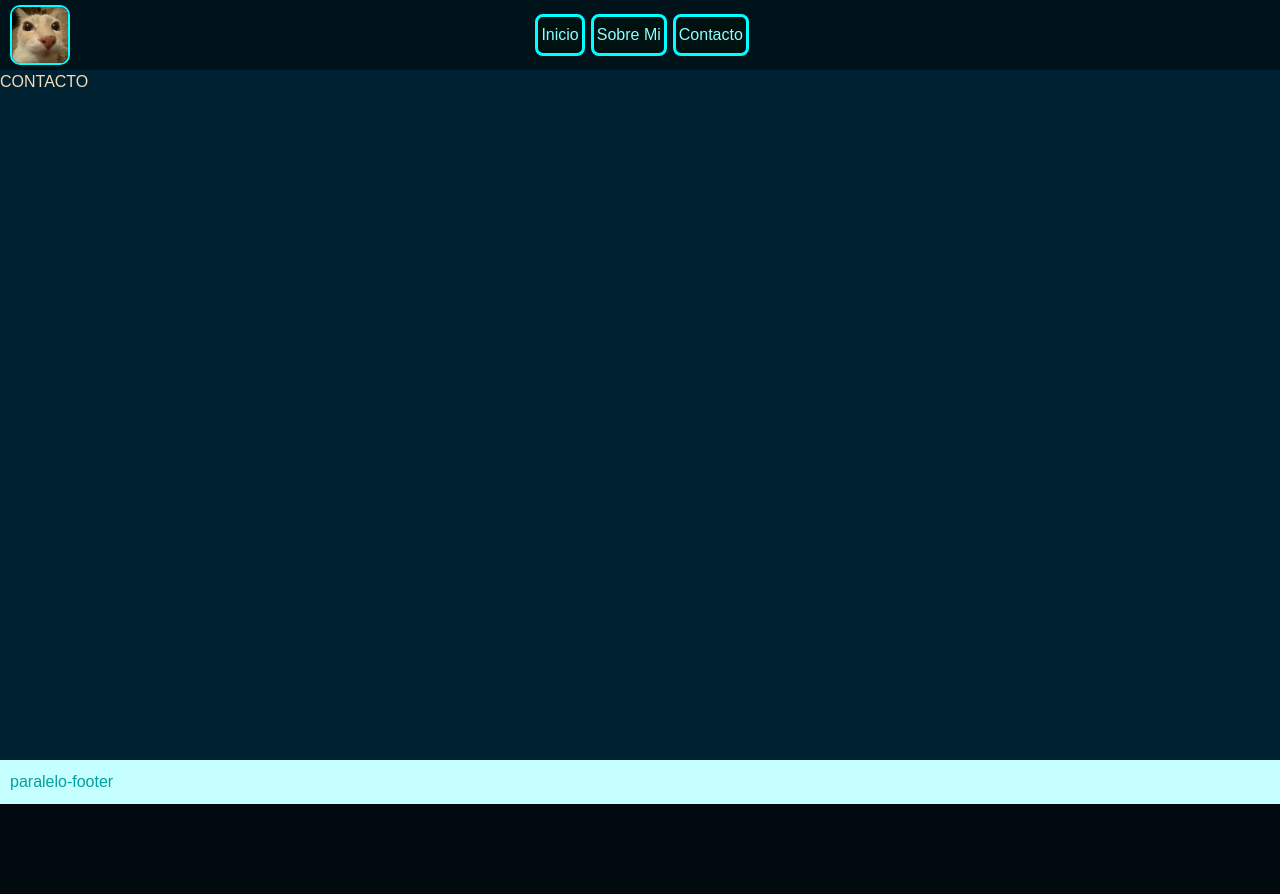
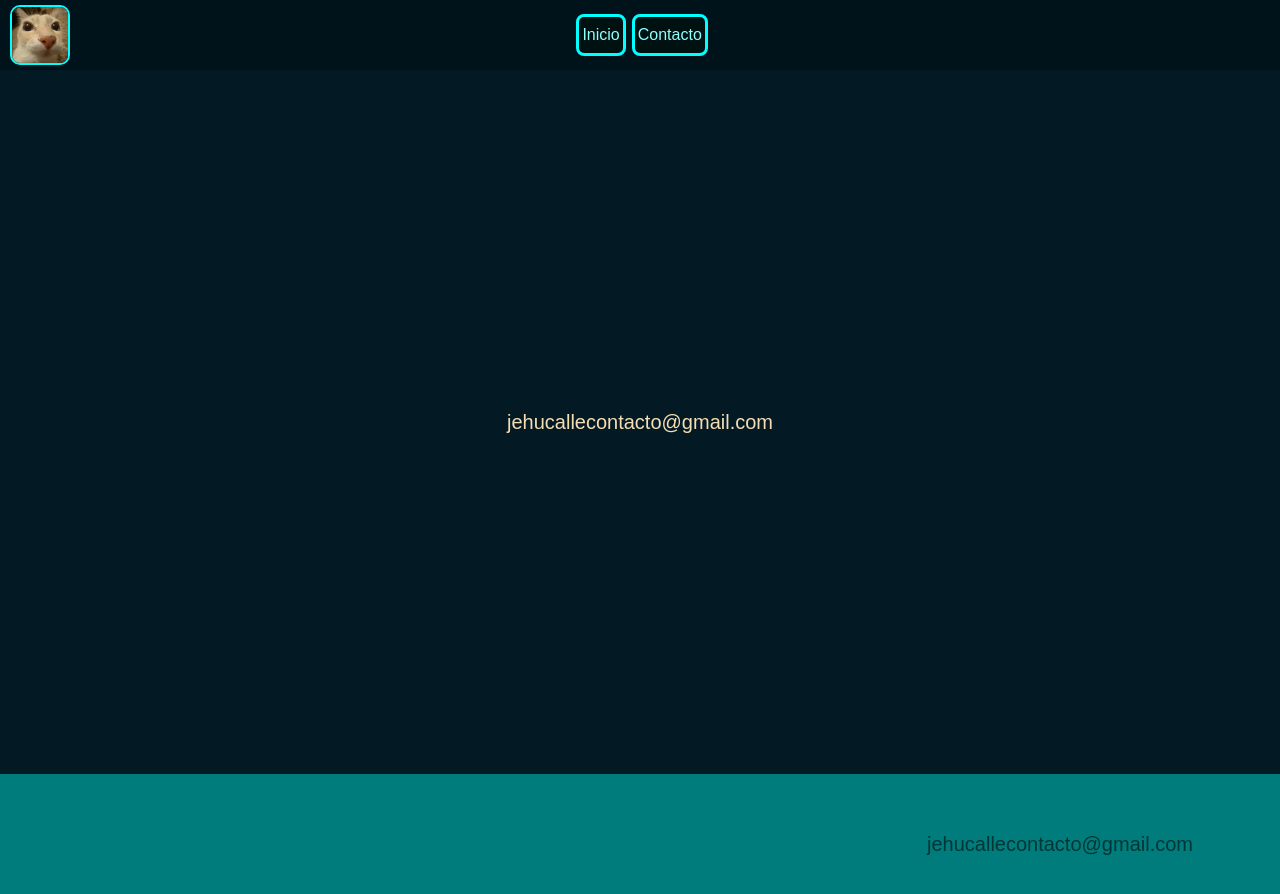
Before and after one commit to JehuCalle/portafolio-react, a React (Create React App) app: page /portafolio-react/Pages/Contacto in a window 1280 px wide. Shown: the top 894 px of the page. Before the commit the page ends 804 px from the top, so only its background shows below. Built offline with nearby package versions, Linux system fonts and the light colour scheme; a web font is replaced by a local one.

Commit message:
Estructura general: terminada - Falta mejorar la presentacion mediante Css

```diff
--- a/src/App.css
+++ b/src/App.css
@@ -2,11 +2,6 @@
   margin: 0px;
   padding: 0px;
   box-sizing: border-box;
-}
-
-body {
-  color: wheat;
-  background-color: rgb(0, 10, 15);
 }
 
 .contenedor-cuerpo {
@@ -15,10 +10,32 @@ body {
   margin: 0px;
   padding: 0px;
   background-color: rgb(0, 33, 49);
+  position: relative;
 }
 
 .footer-app {
+  height: 140px;
+  display: flex;
+  flex-wrap: wrap;
+  justify-content: flex-end;
+  align-items: center;
+  color: rgb(0, 54, 54);
+  background-color: rgb(0, 124, 124);
+}
+.contFoot {
   padding: 10px;
-  color: rgb(0, 160, 160);
-  background-color: rgb(198, 255, 255);
+  display: flex;
+  flex-wrap: wrap;
+  justify-content: flex-end;
+  align-items: center;
+  color: rgb(0, 54, 54);
+  background-color: rgb(0, 124, 124);
 }
+.miniContFoot {
+  height: 100%;
+  display: flex;
+  flex-wrap: wrap;
+  justify-content: center;
+  align-items: center;
+  font-size: 20px;
+}
--- a/src/App.jsx
+++ b/src/App.jsx
@@ -20,7 +20,6 @@ function App() {
           <Routes>
             <Route path ="/portafolio-react" element = {<BarraNav/>} >
               <Route path="/portafolio-react" element={<Inicio />} />
-              <Route path="Pages/SobreMi" element={<SobreMi />} />
               <Route path="Pages/Contacto" element={<Contacto/>} />
               <Route path="Pages/ProyectosRND" element={<ProyectosRND/>} />
               <Route path="Pages/TarjetaRND" element={<TarjetaRND/>} />
@@ -31,7 +30,20 @@ function App() {
         </div>
       </div>
       <footer className='footer-app'>
-        <label>paralelo-footer</label>
+        <div className='contFoot col-12'>
+          <div
+            className="miniContFoot col-12 col-sm-12 col-md-12 col-lg-4 col-xl-4 col-xxl-4">
+
+          </div>
+          <div
+            className="miniContFoot col-12 col-sm-12 col-md-12 col-lg-4 col-xl-4 col-xxl-4">
+
+          </div>
+          <div
+            className="miniContFoot col-12 col-sm-12 col-md-12 col-lg-4 col-xl-4 col-xxl-4">
+            <label>jehucallecontacto@gmail.com</label>
+          </div>
+        </div>
       </footer>
     </div>
   );
--- a/src/Componentes/BarraNav.jsx
+++ b/src/Componentes/BarraNav.jsx
@@ -49,10 +49,6 @@ function BarraNav(){
               </Link>
               <Link
                 className='botonDesplegable margin0'
-                to="Pages/SobreMi">Sobre Mi
-              </Link>
-              <Link
-                className='botonDesplegable margin0'
                 to="Pages/Contacto">Contacto
               </Link>
               </ul>
@@ -79,10 +75,6 @@ function BarraNav(){
           </Link>
           <Link
             className='BotonCambioPag'
-            to="Pages/SobreMi">Sobre Mi
-          </Link>
-          <Link
-            className='BotonCambioPag'
             to="Pages/Contacto">Contacto
           </Link>
         </div>
--- /dev/null
+++ b/src/Css/Contacto.css
@@ -0,0 +1,11 @@
+.cuerpoContacto {
+  background-color: rgb(3, 25, 36);
+  height: 88vh;
+  display: flex;
+  justify-content: center;
+  align-items: center;
+}
+.cuerpoContacto label {
+  text-align: center;
+  font-size: 20px;
+}
--- a/src/Css/Inicio.css
+++ b/src/Css/Inicio.css
@@ -40,28 +40,19 @@
 }
 .logoBootstrap {
   padding: 10px 10px 10px 10px;
-  width: 25%;
+  width: 20%;
 }
 .logoHTML{
-  width: 25%;
+  width: 20%;
 }
 .logoJS {
-  width: 25%;
+  width: 20%;
 }
 .logoCSS {
-  width: 25%;
+  width: 20%;
 }
-
 .logoReact {
-  width: 30%;
-}
-.logoC {
-  width: 35%;
-  background-color: rgb(77, 77, 77);
-}
-.logoJava {
-  width: 35%;
-  background-color: rgb(77, 77, 77);
+  width: 20%;
 }
 /* PROYECTOS PROYECTOS PROYECTOS PROYECTOS PROYECTOS PROYECTOS PROYECTOS PROYECTOS PROYECTOS PROYECTOS PROYECTOS */
 
@@ -186,6 +177,7 @@
 /* HERRAMIENTAS HERRAMIENTAS HERRAMIENTAS HERRAMIENTAS HERRAMIENTAS HERRAMIENTAS HERRAMIENTAS HERRAMIENTAS */
 
 .contenedorHerramientas{
+  margin: 0px 0px 30px 0px;
   display: flex;
   flex-direction: column;
   justify-content: center;
@@ -206,20 +198,9 @@
   margin: 0px 5px 0px 5px;
 }
 .logoGitHub {
-  width: 32%;
+  width: 33%;
   padding: 6px;
 }
 .logoGitHubDesk {
-  width: 32%;
+  width: 33%;
 }
-
-.logoAndroidStudio {
-  width: 50%;
-  padding: 6px;
-  background-color: rgb(77, 77, 77);
-}
-.logoUnity {
-  width: 50%;
-  padding: 6px;
-  background-color: rgb(77, 77, 77);
-}
--- a/src/Css/TarjetaRND.css
+++ b/src/Css/TarjetaRND.css
@@ -29,6 +29,7 @@
   display: flex;
   justify-content: center;
   align-items: center;
+  font-size: 30px;
 }
 
 
--- a/src/Pages/Contacto.jsx
+++ b/src/Pages/Contacto.jsx
@@ -1,9 +1,11 @@
 import React from "react";
+
+import '../Css/Contacto.css';
 
 function Contacto(){
   return(
-    <div>
-      CONTACTO
+    <div className="cuerpoContacto col-12">
+      <label className="col-12">jehucallecontacto@gmail.com</label>
     </div>
   )
 };
--- a/src/Pages/Inicio.jsx
+++ b/src/Pages/Inicio.jsx
@@ -26,14 +26,14 @@ function Inicio(){
       <div className="quienSoyCont col-11 col-sm-9 col-md-9 col-lg-8 col-xl-7 col-xxl-6">
 
         <label className="textoSeparado">
-          Lorem ipsum dolor sit amet consectetur adipisicing elit. Recusandae qui facere distinctio autem rerum fugit iure molestias praesentium, amet eius, commodi ipsam quia optio neque itaque vel labore suscipit dolorum!
+          Mi nombre es Jehú Calle, vivo en Chile, en la región de Ñuble, actualmente mi objetivo es especializarme en el desarrollo front-end para luego aprender a desarrollar en back-end y ser un desarrollador full-stack.
         </label>
       </div>
 
       <div className="contenedorHabilidades">
         <h1>Habilidades en</h1>
-        <div className="contenedorImagenesHab col-11 col-sm-9 col-md-8 col-lg-9 col-xl-8 col-xxl-8">
-          <div className="col-12 col-sm-12 col-md-11 col-lg-7 col-xl-7 col-xxl-7">
+        <div className="contenedorImagenesHab col-11 col-sm-11 col-md-10 col-lg-9 col-xl-8 col-xxl-6">
+          <div className="col-12 col-sm-12 col-md-12 col-lg-12 col-xl-12 col-xxl-12">
             <img
               className="logoBootstrap"
               src={LogoBootstrap}
@@ -50,20 +50,10 @@ function Inicio(){
               className="logoCSS"
               src={LogoCSS}
               alt="CSS logo" />
-          </div>
-          <div className="col-8 col-sm-8 col-md-7 col-lg-5 col-xl-5 col-xxl-5">
             <img
               className="logoReact"
               src={LogoReact}
               alt="React logo" />
-            <img
-              className="logoC"
-              src={LogoC}
-              alt="C# logo" />
-            <img
-              className="logoJava"
-              src={LogoJava}
-              alt="Java logo" />
           </div>
         </div>
       </div>
@@ -209,8 +199,8 @@ function Inicio(){
 
       <div className="contenedorHerramientas col-12">
         <h1>Herramientas que utilizo</h1>
-        <div className="contenedorImagenesHerr col-8 col-sm-6 col-md-6 col-lg-6 col-xl-7 col-xxl-5">
-          <div className="col-12 col-sm-12 col-md-11 col-lg-7 col-xl-7 col-xxl-7">
+        <div className="contenedorImagenesHerr col-8 col-sm-7 col-md-6 col-lg-5 col-xl-5 col-xxl-4">
+          <div className="col-12 col-sm-12 col-md-12 col-lg-12 col-xl-12 col-xxl-12">
             <img
               className="logoVisualCode"
               src={LogoVisualCode}
@@ -224,16 +214,6 @@ function Inicio(){
               src={LogoGitHubDesk}
               alt="GitHub Desktop logo" />
           </div>
-          <div className="col-8 col-sm-8 col-md-7 col-lg-5 col-xl-5 col-xxl-5">
-            <img
-              className="logoAndroidStudio"
-              src={LogoAndroidStudio}
-              alt="Android Studio logo" />
-            <img
-              className="logoUnity"
-              src={LogoUnity}
-              alt="Unity logo" />
-          </div>
         </div>
       </div>
     </div>
--- a/src/Pages/TarjetaRND.jsx
+++ b/src/Pages/TarjetaRND.jsx
@@ -78,7 +78,7 @@ function TarjetaRND(){
             alt="LogoNoHaceNada">
           </img>
         </div>
-        <div className="titulo col-9 col-sm-10 col-md-10 col-lg-11 col-xl-11 col-xxl-11">TITULO TITULO</div>
+        <label className="titulo col-9 col-sm-10 col-md-10 col-lg-11 col-xl-11 col-xxl-11">TRIPTICO EL GATITO NO HACE NADA</label>
       </div>
       <div className={`contenedorCuerpo d-flex flex-column ${tamañomini(window.innerWidth) ? 'tamañoChicoContCuerpo' : 'tamañoGrandeContCuerpo'}`}>
         <div className={ `contenedorTarjeta ${tamañomini(window.innerWidth) ? 'tañamoChicoContTarjeta' : 'tamañoGrandeContTarjeta'}   col-12 col-sm-10 col-md-12 col-lg-11 col-xl-9 col-xxl-9` }>
--- a/src/index.css
+++ b/src/index.css
@@ -1,5 +1,7 @@
 @import url('https://fonts.cdnfonts.com/css/cascadia-code');
 body {
   margin: 0;
+  color: wheat;
+  background-color: rgb(0, 10, 15);
   font-family: 'Cascadia Code', sans-serif;
 }
```
